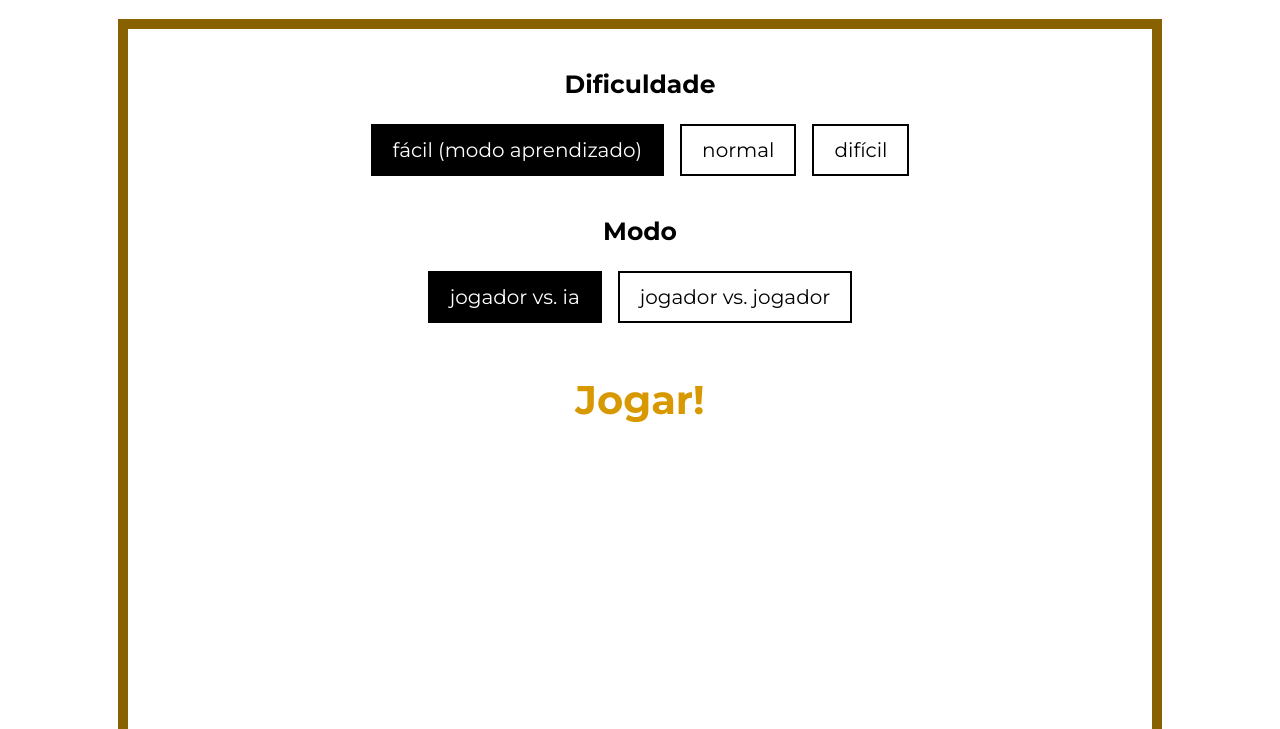
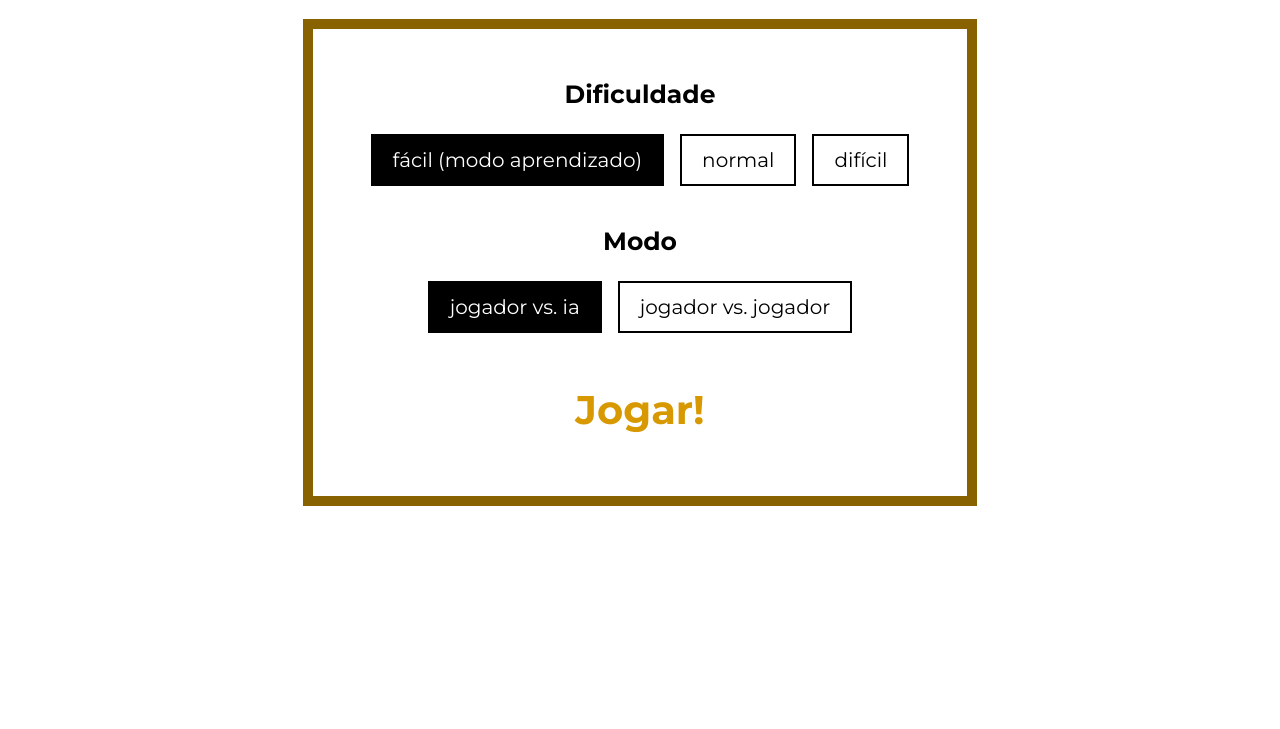
Before and after one commit to brunobmello25/xadrez-es2, a website built with Vite: page index.html in a window 1280 px wide. Shown: the part 71-800 px from the top of the page. Built offline with nearby package versions, Linux system fonts and the light colour scheme.

Commit message:
Ajustando tamanho da tela

```diff
--- a/src/styles/main.css
+++ b/src/styles/main.css
@@ -81,12 +81,11 @@ section {
 }
 
 .options-box{
-    width: 80vw;
-    height: 80vw;
     background: white;
     display: flex;
     align-items: center;
     flex-direction: column;
+    padding: 10px 50px;
 }
 
 .options-box .container {
```
